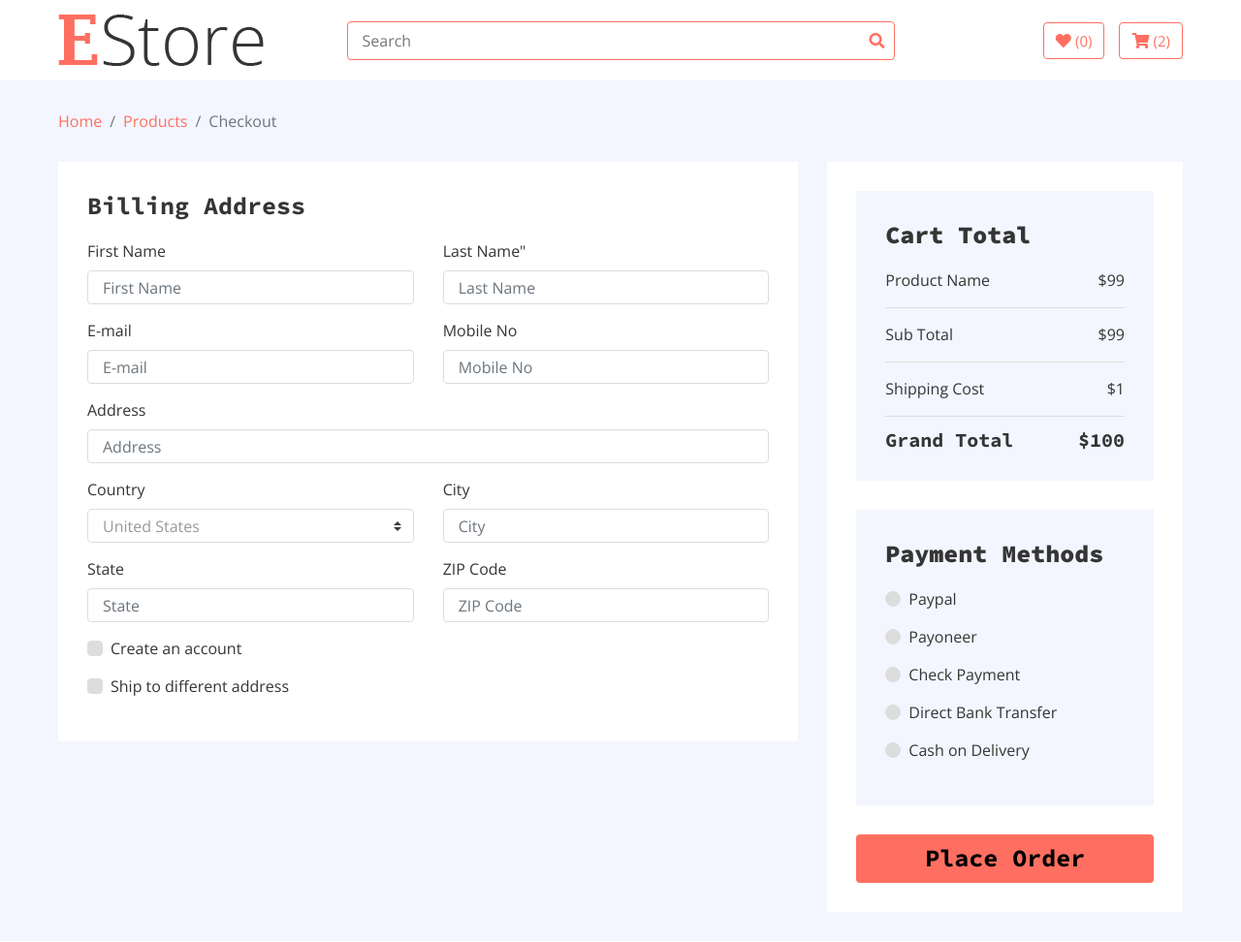
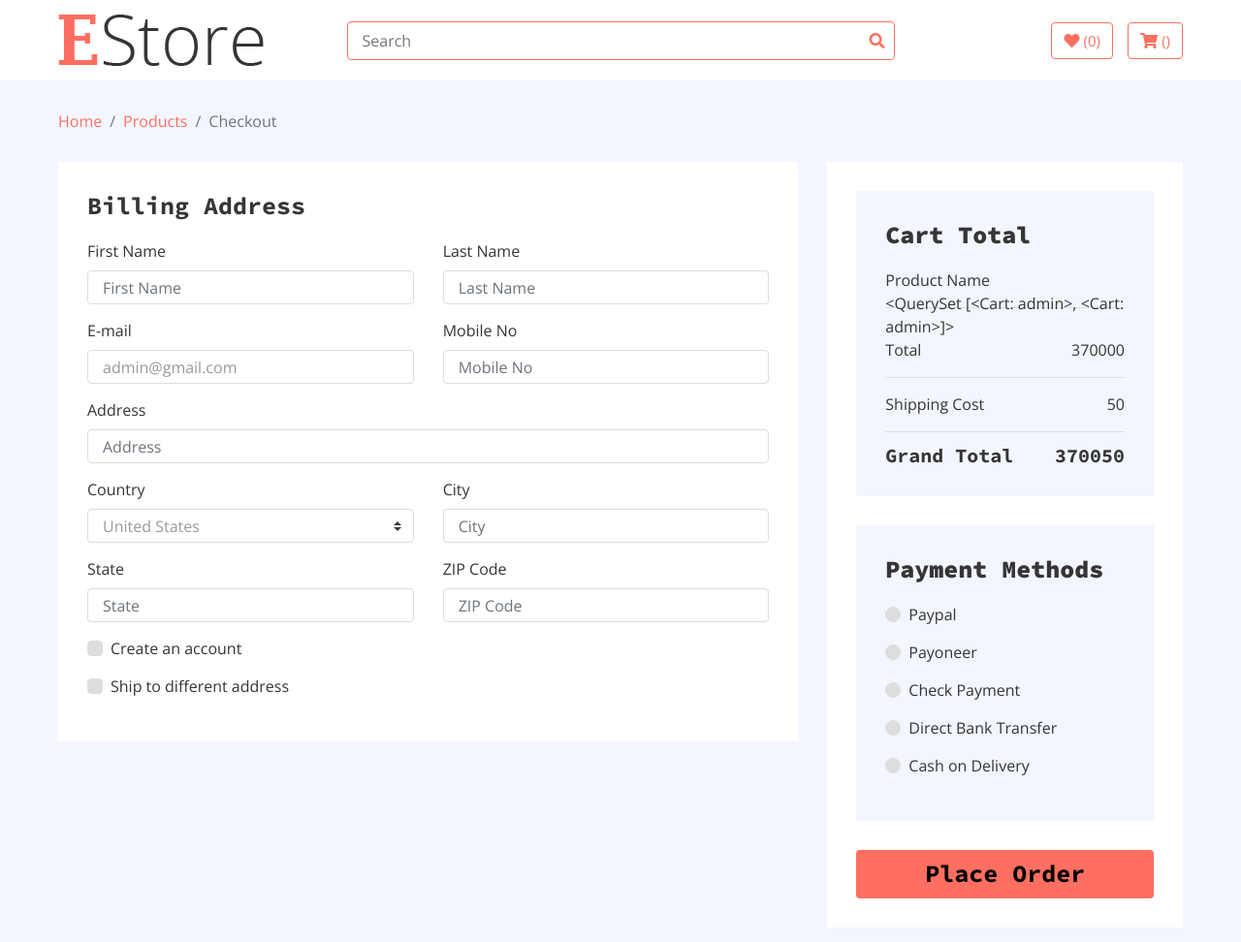
Before and after one commit to Sandeep920/ecomm_415, a Django app: page /checkout/ in a window 1280 px wide. Shown: the part 64-1036 px from the top of the page at 97% size. Run offline with Django 4.2, Linux system fonts and the light colour scheme; a user stored in the database is signed in; data comes from the database, SQL or seed files in the repository; both versions use the stored data as it was after the commit; some libraries are stand-ins or nearby versions.

Commit message:
changes in checkout template

```diff
--- a/home/views.py
+++ b/home/views.py
@@ -197,10 +197,10 @@ def check_out(request):
 
     # username = request.user.username
     # email = request.user.email
-    views['cart_no'] = count_cart(request)
+    # views['cart_no'] = count_cart(request)
     username = request.user.username
     cart_info = Cart.objects.filter(username = username,checkout = False)
-    views['cart_product'] = cart_info
+    # views['cart_product'] = cart_info
     all_total = 0
     for i in cart_info:
         print(i)
@@ -208,6 +208,7 @@ def check_out(request):
         views['all_total'] = all_total
         views['shipping'] = 50
         views['grand_total'] = all_total + views['shipping']
+        views['cart_product'] = cart_info
 
 
     return render(request,'checkout.html',views)
--- a/templates/cart.html
+++ b/templates/cart.html
@@ -83,7 +83,7 @@
                                         </div>
                                         <div class="cart-btn">
                                             <button>Update Cart</button>
-                                            <button>Checkout</button>
+                                            <a href = "/checkout"><button><i class="fa fa-trash"></i>Checkout</button></a>
                                         </div>
                                     </div>
                                 </div>
--- a/templates/checkout.html
+++ b/templates/checkout.html
@@ -28,12 +28,12 @@
                                         <input class="form-control" type="text" placeholder="First Name">
                                     </div>
                                     <div class="col-md-6">
-                                        <label>Last Name"</label>
+                                        <label>Last Name</label>
                                         <input class="form-control" type="text" placeholder="Last Name">
                                     </div>
                                     <div class="col-md-6">
                                         <label>E-mail</label>
-                                        <input class="form-control" type="text" placeholder="E-mail">
+                                        <input class="form-control" type="text" placeholder="E-mail"  value={{email}}>
                                     </div>
                                     <div class="col-md-6">
                                         <label>Mobile No</label>
@@ -131,10 +131,10 @@
                         <div class="checkout-inner">
                             <div class="checkout-summary">
                                 <h1>Cart Total</h1>
-                                <p>Product Name<span>$99</span></p>
-                                <p class="sub-total">Sub Total<span>$99</span></p>
-                                <p class="ship-cost">Shipping Cost<span>$1</span></p>
-                                <h2>Grand Total<span>$100</span></h2>
+                                <p>Product Name<span>{{cart_product}}</span></p>
+                                <p class="sub-total"> Total<span>{{all_total}}</span></p>
+                                <p class="ship-cost">Shipping Cost<span>{{shipping}}</span></p>
+                                <h2>Grand Total<span>{{grand_total}}</span></h2>
                             </div>
 
                             <div class="checkout-payment">
```
Also changed, not shown: db.sqlite3.
